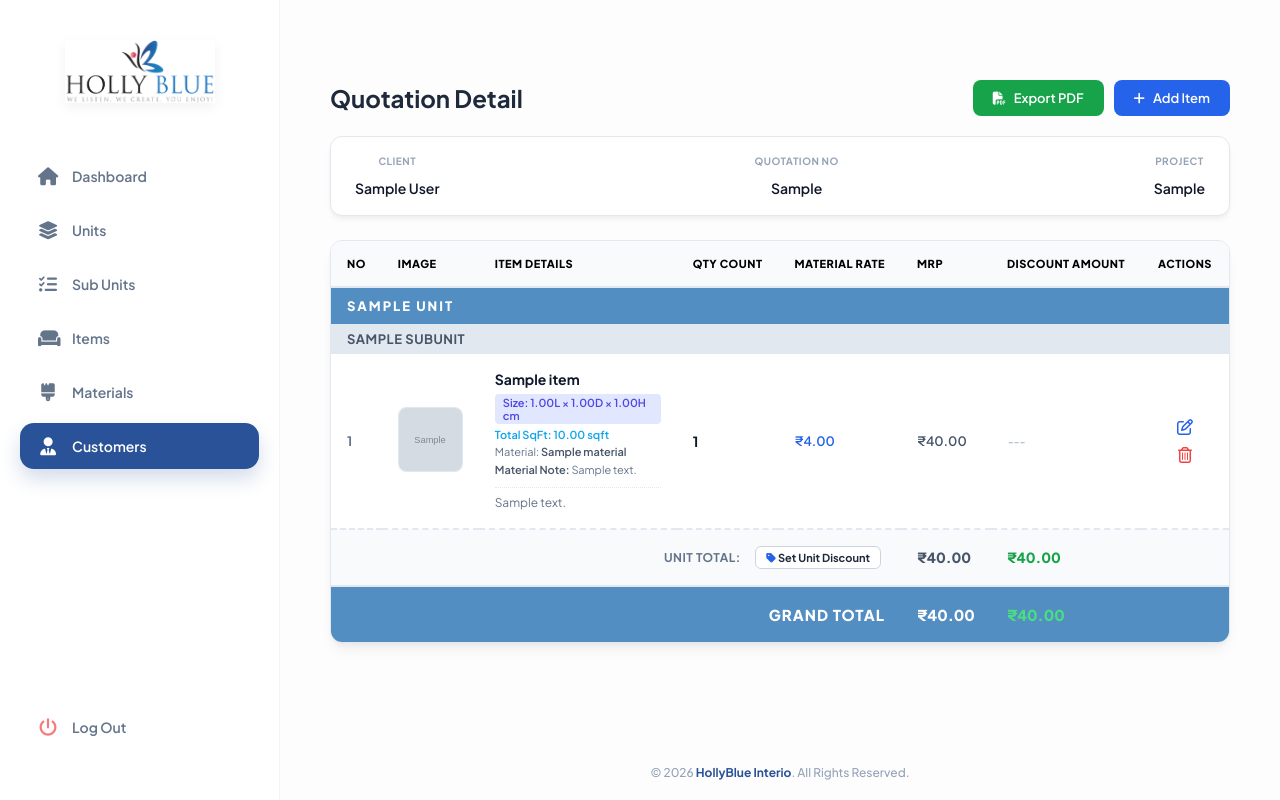
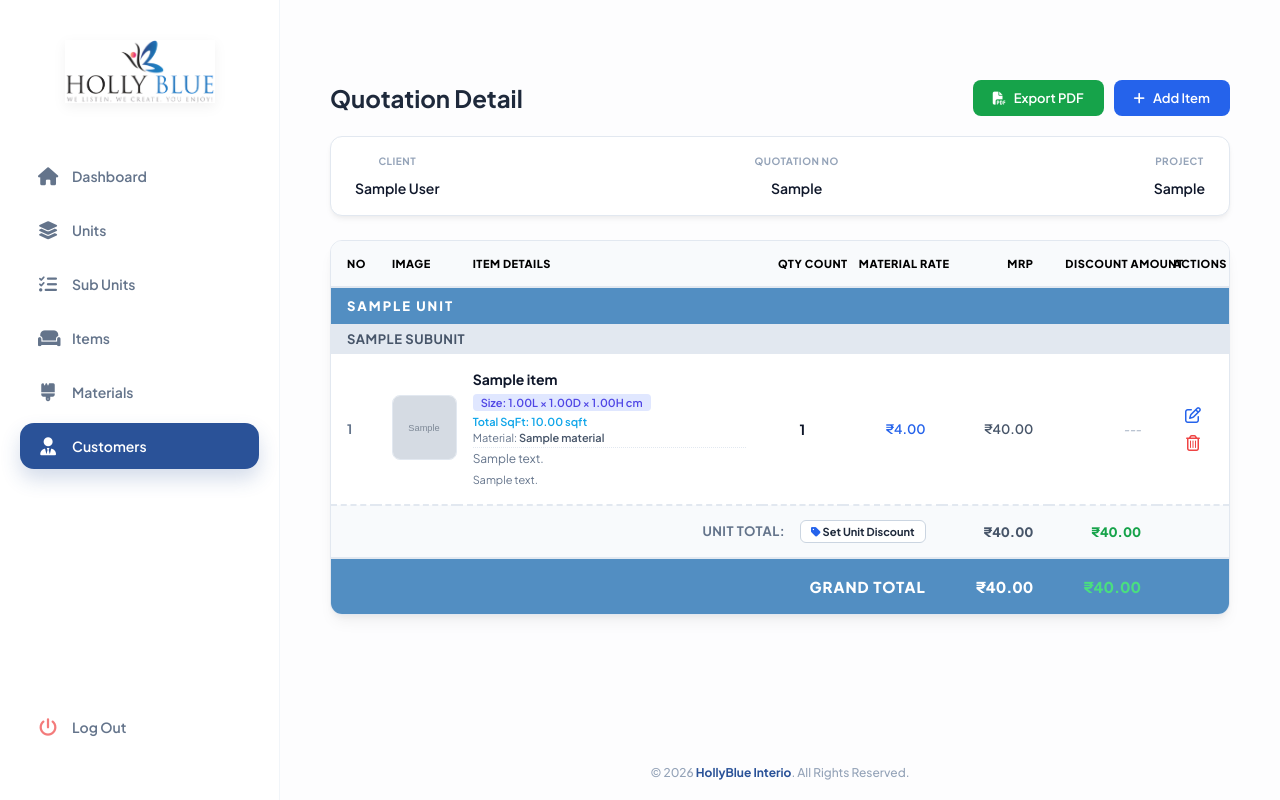
Before and after one commit to athi-ra-kr/Holly-Quote, a Django app: page /quotation/detail/1/ in a window 1280 px wide. Run offline with Django 5.2, Linux system fonts and the light colour scheme; tables that the repository leaves empty hold one stand-in row (values such as "Sample post"); grey boxes marked "Sample" are stand-in pictures; some libraries are stand-ins or nearby versions.

Commit message:
hollyblue v6

```diff
--- a/Quotation/templates/quotation_detail.html
+++ b/Quotation/templates/quotation_detail.html
@@ -17,7 +17,7 @@
 
 body { font-family: 'Inter', sans-serif; background-color: #f8fafc; color: var(--text-main); }
 /* CSS Counter to make row numbers go 1, 2, 3... perfectly across grouped rows */
-.material-table { width: 100%; border-collapse: collapse; counter-reset: row-counter; }
+.material-table { width: 100%; border-collapse: collapse; counter-reset: row-counter; table-layout: fixed; }
 .material-table tbody tr.item-row { transition: background-color 0.2s ease; counter-increment: row-counter; }
 .material-table tbody tr.item-row .row-number::before { content: counter(row-counter); }
 
@@ -52,9 +52,24 @@ body { font-family: 'Inter', sans-serif; background-color: #f8fafc; color: var(-
 .item-img { width: 65px; height: 65px; object-fit: cover; border-radius: 8px; border: 1px solid #e2e8f0; }
 .no-image { width: 65px; height: 65px; border-radius: 8px; border: 1px solid #e2e8f0; background: #f8fafc; display: flex; align-items: center; justify-content: center; color: #94a3b8; font-size: 11px; }
 
+/* Column widths to keep every row perfectly aligned under its header */
+.material-table col.col-no      { width: 5%; }
+.material-table col.col-image   { width: 9%; }
+.material-table col.col-details { width: 34%; }
+.material-table col.col-count   { width: 9%; }
+.material-table col.col-rate    { width: 11%; }
+.material-table col.col-mrp     { width: 12%; }
+.material-table col.col-disc    { width: 12%; }
+.material-table col.col-actions { width: 8%; }
+
+/* Numeric / data column alignment helpers */
+.material-table th.cell-center, .material-table td.cell-center { text-align: center; }
+.material-table th.cell-right,  .material-table td.cell-right  { text-align: right; }
+
 /* Modal aligned perfectly to the screen center */
-.modal { display: none; position: fixed; z-index: 9999; left: 0; top: 0; width: 100%; height: 100%; background-color: rgba(15,23,42,0.6); align-items: center; justify-content: center; }
-.modal-content { background-color: var(--white); width: 540px; max-width: 90%; max-height: 88vh; border-radius: 12px; box-shadow: 0 25px 50px -12px rgba(0,0,0,0.25); display: flex; flex-direction: column; overflow: hidden; border: 1px solid var(--border-soft); }
+.modal { display: none; position: fixed; z-index: 9999; left: 0; top: 0; width: 100%; height: 100%; background-color: rgba(15,23,42,0.6); align-items: flex-start; justify-content: center; overflow-y: auto; padding: 30px 0; }
+.modal-content { margin-top: 0; }
+.modal-content { background-color: var(--white); width: 540px; max-width: 90%; border-radius: 12px; box-shadow: 0 25px 50px -12px rgba(0,0,0,0.25); display: flex; flex-direction: column; overflow: hidden; border: 1px solid var(--border-soft); }
 .modal-header { padding: 18px 24px; border-bottom: 1px solid var(--border-soft); display: flex; justify-content: space-between; align-items: center; }
 .modal-header h3 { font-size: 18px; margin: 0; color: var(--primary-dark); font-weight: 700; }
 .modal-body { padding: 24px; flex: 1; overflow-y: auto; }
@@ -77,12 +92,17 @@ body { font-family: 'Inter', sans-serif; background-color: #f8fafc; color: var(-
 
 /* Unit summary styles matched cleanly to table layout */
 .unit-total-row { background-color: #f8fafc; border-top: 2px dashed var(--border-soft); border-bottom: 2px solid var(--border-soft); font-weight: 700; }
+.unit-total-row td { padding: 14px 16px; }
+.unit-total-label { text-align: right; color:#64748b; font-size:12px; text-transform:uppercase; letter-spacing:0.5px; }
+.unit-total-mrp { color: #475569; font-weight: 800; font-size: 14px; text-align: right; white-space: nowrap; }
+.unit-total-net { color: #16a34a; font-weight: 800; font-size: 14px; text-align: right; white-space: nowrap; }
 .unit-discount-btn { background: #ffffff; color: #1e293b; border: 1px solid #cbd5e1; padding: 4px 10px; font-size: 11px; border-radius: 6px; cursor: pointer; font-weight: 700; transition: all 0.2s; margin-left: 12px; }
 .unit-discount-btn:hover { background: #f1f5f9; border-color: #94a3b8; }
 
 /* Grand total row styling */
 .grand-total-row { background-color: #528ec2  !important; }
 .grand-total-row td { color: #ffffff !important; font-size: 15px; font-weight: 800; padding: 18px 16px !important; border-bottom: none; }
+.grand-total-row td.cell-right { text-align: right; white-space: nowrap; }
 
 /* ===== PRINT STYLES (Save as PDF) ===== */
 @media print {
@@ -131,16 +151,26 @@ body { font-family: 'Inter', sans-serif; background-color: #f8fafc; color: var(-
 
 <div class="table-container">
     <table class="material-table">
+        <colgroup>
+            <col class="col-no">
+            <col class="col-image">
+            <col class="col-details">
+            <col class="col-count">
+            <col class="col-rate">
+            <col class="col-mrp">
+            <col class="col-disc">
+            <col class="col-actions">
+        </colgroup>
         <thead>
             <tr>
                 <th>No</th>
                 <th>Image</th>
                 <th>Item Details</th>
-                <th>Qty Count</th>
-                <th>Material Rate</th>
-                <th>MRP </th>
-                <th>Discount Amount</th>
-                <th style="text-align:center;">Actions</th>
+                <th class="cell-center">Qty Count</th>
+                <th class="cell-right">Material Rate</th>
+                <th class="cell-right">MRP</th>
+                <th class="cell-right">Discount Amount</th>
+                <th class="cell-center">Actions</th>
             </tr>
         </thead>
         <tbody>
@@ -193,33 +223,33 @@ body { font-family: 'Inter', sans-serif; background-color: #f8fafc; color: var(-
                                 </div>
                             {% endif %}
 
-                            <div style="font-size:11px; color:#64748b; margin-top:4px;">
+                            <div style="font-size:11px; color:#64748b; margin-top:3px;">
                                 Material: <span style="font-weight:600; color:#475569;">{{ q_item.material.name }}</span>
                             </div>
 
-                            {% if q_item.material.description %}
-                                <div style="font-size:11px; color:#64748b; margin-top:4px; line-height:1.5;">
-                                    <span style="font-weight:600; color:#475569;">Material Note:</span> {{ q_item.material.description }}
+                            {% if q_item.item.description %}
+                                <div style="max-width:280px; line-height:1.4; color:#64748b; font-size:12px; margin-top:3px; padding-top:3px; border-top: 1px dotted #e2e8f0;">
+                                    {{ q_item.item.description }}
                                 </div>
                             {% endif %}
 
-                            {% if q_item.item.description %}
-                                <div style="max-width:280px; line-height:1.5; color:#64748b; font-size:12px; margin-top:8px; padding-top:6px; border-top: 1px dotted #e2e8f0;">
-                                    {{ q_item.item.description }}
+                            {% if q_item.material.description %}
+                                <div style="font-size:11px; color:#64748b; margin-top:4px; line-height:1.5;">
+                                    <span style="font-weight:600; color:#475569;"></span> {{ q_item.material.description }}
                                 </div>
                             {% endif %}
                         </td>
-                        <td><strong style="color:#0f172a; font-size:14px;">{{ q_item.item_count|default:"1" }}</strong></td>
-                        <td><span style="font-weight:600; color:#2563eb;">₹{{ q_item.rate }}</span></td>
-                        <td><span style="color:#475569; font-weight:600;">₹{{ q_item.mrp_total|floatformat:2 }}</span></td>
-                        <td>
+                        <td class="cell-center"><strong style="color:#0f172a; font-size:14px;">{{ q_item.item_count|default:"1" }}</strong></td>
+                        <td class="cell-right"><span style="font-weight:600; color:#2563eb;">₹{{ q_item.rate }}</span></td>
+                        <td class="cell-right"><span style="color:#475569; font-weight:600;">₹{{ q_item.mrp_total|floatformat:2 }}</span></td>
+                        <td class="cell-right">
                             {% if q_item.discount_value > 0 %}
                                 <strong style="color:#16a34a; font-size:14px;">₹{{ q_item.final_total|floatformat:2 }}</strong>
                             {% else %}
                                 <span style="color:#94a3b8; font-size:12px; font-style:italic;">---</span>
                             {% endif %}
                         </td>
-                        <td style="text-align:center;">
+                        <td class="cell-center">
                             <button type="button" class="action-btn edit-btn"
                                 data-id="{{ q_item.id }}"
                                 data-mat-id="{{ q_item.material.id }}"
@@ -246,19 +276,19 @@ body { font-family: 'Inter', sans-serif; background-color: #f8fafc; color: var(-
 
                 {# ===== UNIT TOTAL ===== #}
                 <tr class="unit-total-row">
-                    <td colspan="5" style="text-align: right; color:#64748b; font-size:12px; text-transform:uppercase; letter-spacing:0.5px; padding-right: 20px;">
+                    <td colspan="5" class="unit-total-label">
                         Unit Total:
                         <button class="unit-discount-btn"
                             onclick="openUnitModal('{{ unit_group.grouper.id }}', '{{ unit_group.grouper.name }}', '{{ unit_group.grouper.discount_type }}', '{{ unit_group.grouper.discount_value }}')">
                             <i class="fa-solid fa-tag" style="color: #2563eb;"></i> Set Unit Discount
                         </button>
                     </td>
-                    <td style="color: #475569; font-weight: 800; font-size: 14px; text-align: left; white-space: nowrap;">
+                    <td class="unit-total-mrp">
                         {% for room, data in unit_data.items %}
                             {% if room.id == unit_group.grouper.id %}₹{{ data.mrp_total|floatformat:2 }}{% endif %}
                         {% endfor %}
                     </td>
-                    <td style="color: #16a34a; font-weight: 800; font-size: 14px; text-align: left; white-space: nowrap;">
+                    <td class="unit-total-net">
                         {% for room, data in unit_data.items %}
                             {% if room.id == unit_group.grouper.id %}₹{{ data.unit_grand_total|floatformat:2 }}{% endif %}
                         {% endfor %}
@@ -275,8 +305,8 @@ body { font-family: 'Inter', sans-serif; background-color: #f8fafc; color: var(-
             {% if page_obj %}
             <tr class="grand-total-row">
                 <td colspan="5" style="text-align: right; text-transform:uppercase; letter-spacing:1px;">Grand Total</td>
-                <td style="text-align: left; white-space: nowrap;">₹{{ grand_mrp_total|floatformat:2 }}</td>
-                <td style="text-align: left; white-space: nowrap; color:#4ade80 !important;">₹{{ grand_net_total|floatformat:2 }}</td>
+                <td class="cell-right">₹{{ grand_mrp_total|floatformat:2 }}</td>
+                <td class="cell-right" style="color:#4ade80 !important;">₹{{ grand_net_total|floatformat:2 }}</td>
                 <td></td>
             </tr>
             {% endif %}
```
Also changed, not shown: Quotation/templates/quotation_pdf.html (+25 -13 lines).
